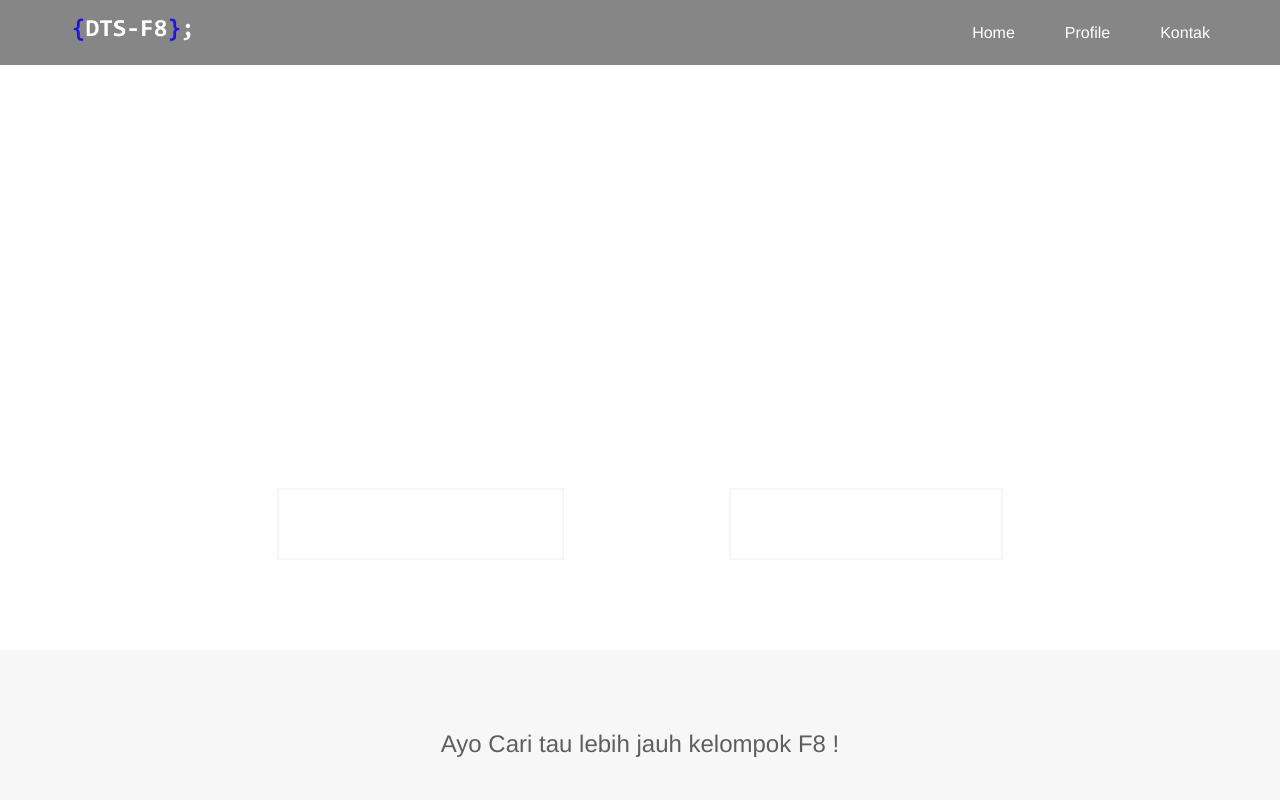
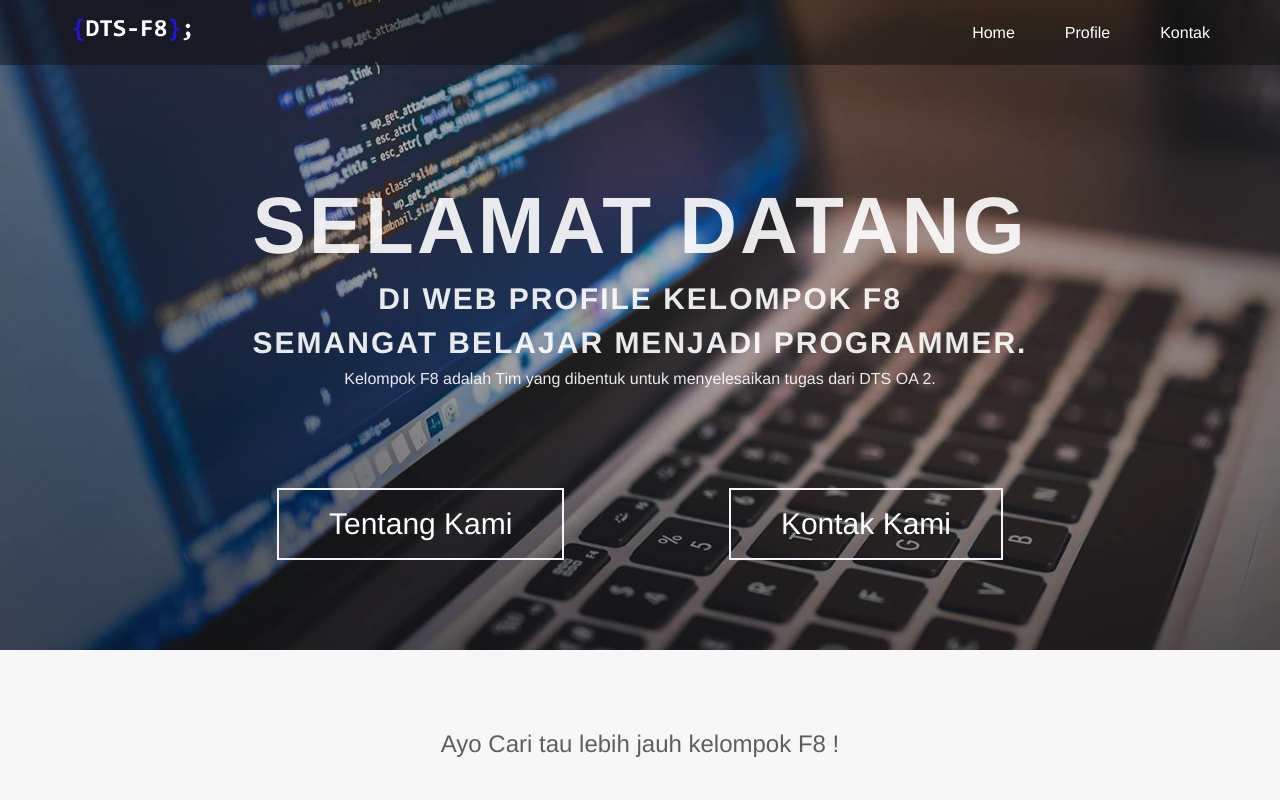
Before and after one commit to mochamaddwipamungkas/kelompokF8, a plain HTML site: page index.html in a window 1280 px wide. Shown: the top 800 px of the page. Drawn offline with Linux system fonts and the light colour scheme.

Commit message:
Update stylesheet.css

```diff
--- a/stylesheet.css
+++ b/stylesheet.css
@@ -40,7 +40,7 @@ a {
 
 .top-wrapper {
   padding: 180px 0 20px 0;
-  background-image: url(images/gambar1.jpg);
+  background-image: url(gambar1.jpg);
   background-size: cover;
   color: white;
   text-align: center;
```
